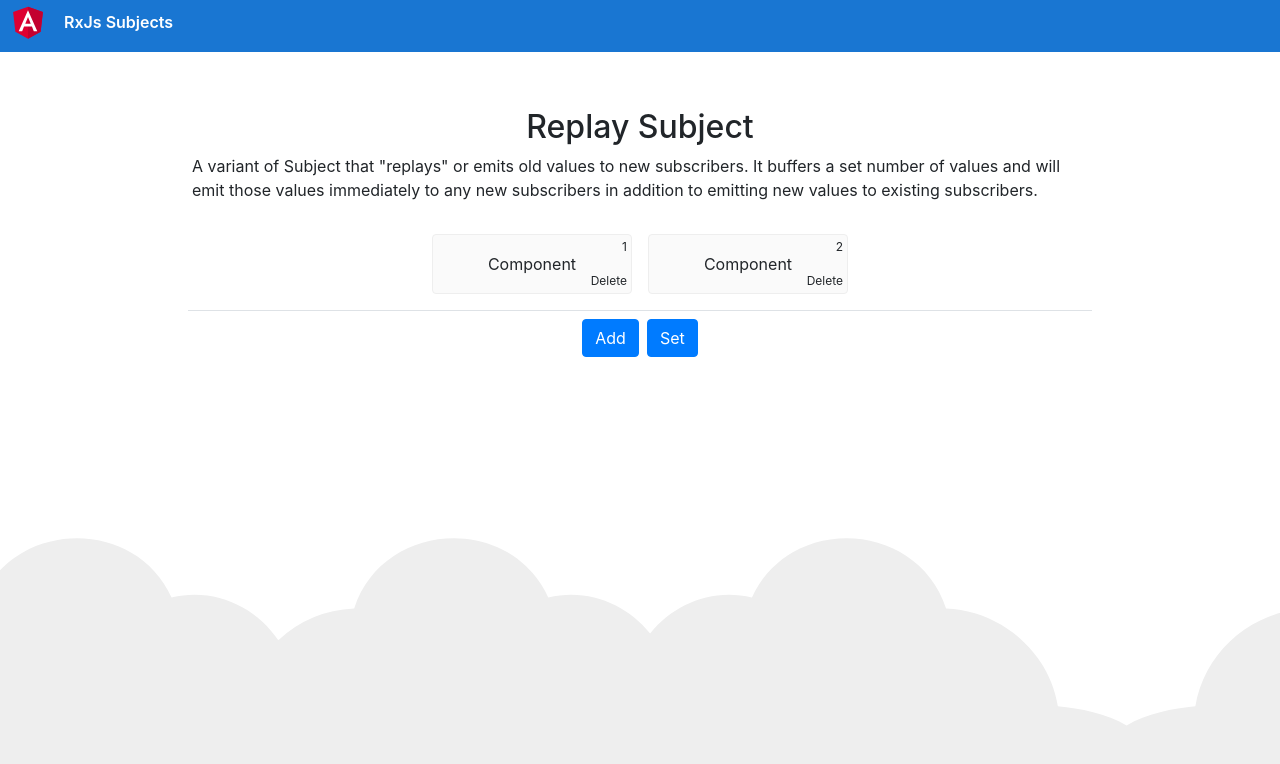
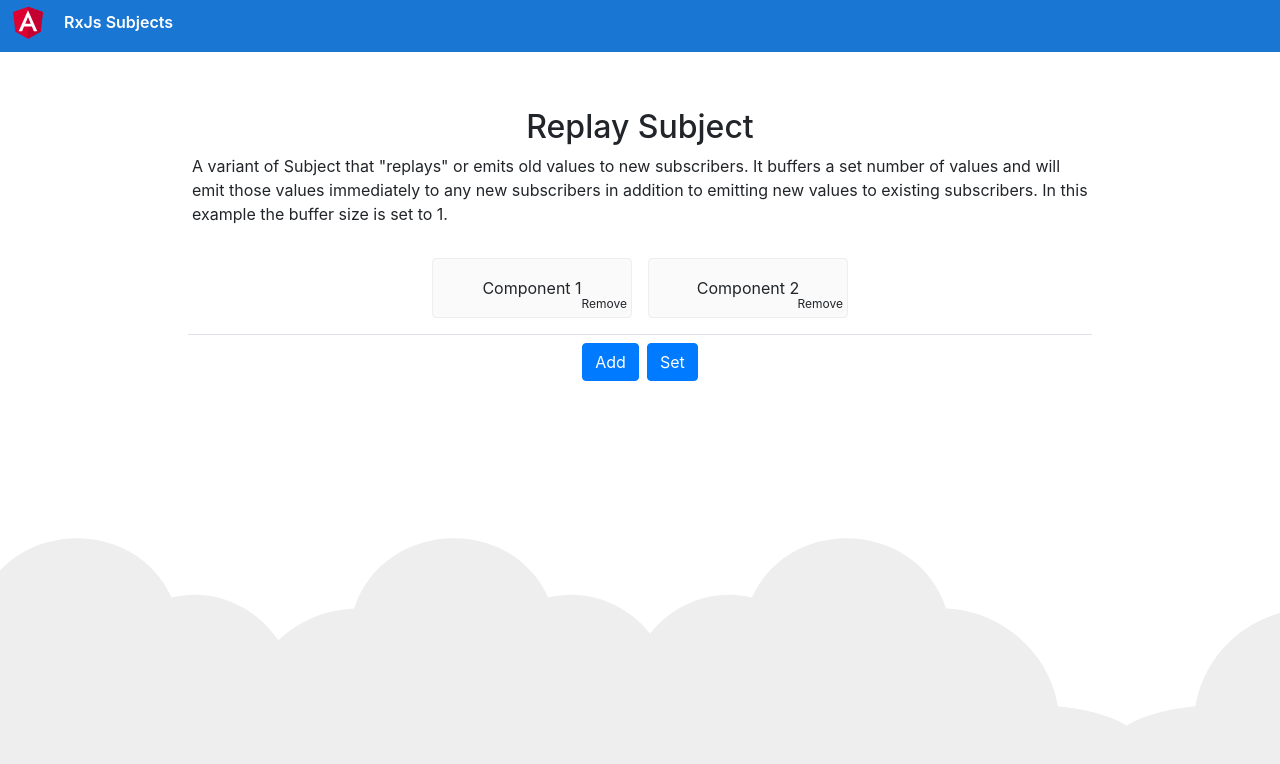
Before and after one commit to alfonsserra/angular-component-communication, an Angular app: page / in a window 1280 px wide. Shown: the top 764 px of the page. Built offline with nearby package versions, Linux system fonts and the light colour scheme.

Commit message:
Cosmetic

```diff
--- a/src/app/modules/replay-subject/replay-subject.module.ts
+++ b/src/app/modules/replay-subject/replay-subject.module.ts
@@ -2,6 +2,7 @@ import { BrowserModule } from '@angular/platform-browser';
 import { NgModule } from '@angular/core';
 import { ReplaySubjectSampleComponentComponent } from './sample-component/sample-component.component';
 import { CardComponent } from './sample-component/card/card.component';
+import { SuiteContextService } from './services/suite-context.service';
 
 
 
@@ -16,6 +17,6 @@ import { CardComponent } from './sample-component/card/card.component';
   imports: [
     BrowserModule
   ],
-  providers: []
+  providers: [SuiteContextService]
 })
 export class ReplaySubjectModule { }
--- a/src/app/modules/replay-subject/sample-component/card/card.component.html
+++ b/src/app/modules/replay-subject/sample-component/card/card.component.html
@@ -1,6 +1,6 @@
 <div class="card" tabindex="0" >
-  <span class="card-id">{{identifiedBy}}</span>
-  <span>Component {{organization?.name}}</span>
-  <a class="delete-link" (click)="doClick()">Delete</a>
+  <span class="card-id">{{organization?.name}}</span>
+  <span>Component {{identifiedBy}}</span>
+  <a class="delete-link" (click)="doClick()">Remove</a>
 
 </div>
--- a/src/app/modules/replay-subject/sample-component/card/card.component.scss
+++ b/src/app/modules/replay-subject/sample-component/card/card.component.scss
@@ -12,7 +12,7 @@
   justify-content: center;
   align-items: center;
   transition: all 0.2s ease-in-out;
-  line-height: 24px;
+  line-height: 26px;
   text-align: center;
 }
 
@@ -39,7 +39,7 @@
 @media screen and (max-width: 767px) {
 
   .card {
-    line-height: 24px;
+    line-height: 26px;
     margin: 8px 4px;
   }
 
--- a/src/app/modules/replay-subject/sample-component/sample-component.component.html
+++ b/src/app/modules/replay-subject/sample-component/sample-component.component.html
@@ -1,10 +1,9 @@
 <div class="content">
   <h2>Replay Subject</h2>
-  <p>A variant of Subject that "replays" or emits old values to new subscribers. It buffers a set number of values and will emit those values immediately to any new subscribers in addition to emitting new values to existing subscribers.</p>
+  <p>A variant of Subject that "replays" or emits old values to new subscribers. It buffers a set number of values and will emit those values immediately to any new subscribers in addition to emitting new values to existing subscribers. In this example the buffer size is set to 1.</p>
 
   <div class="card-container">
     <app-card *ngFor="let card of cards" (add)="doRemove($event)" [identifiedBy]="card">
-
     </app-card>
   </div>
 
--- a/src/app/modules/replay-subject/sample-component/sample-component.component.ts
+++ b/src/app/modules/replay-subject/sample-component/sample-component.component.ts
@@ -30,7 +30,7 @@ export class ReplaySubjectSampleComponentComponent implements OnInit {
   }
 
   public doSet() {
-    this.context.setCurrentOrg({id: this.getMessageId(), name: Date.now() + '', logo: 'logo'});
+      this.context.setCurrentOrg({id: this.getMessageId(), name: Date.now() + '', logo: 'logo'});
   }
 
   public doAdd(): void {
--- a/src/app/modules/replay-subject/services/suite-context.service.ts
+++ b/src/app/modules/replay-subject/services/suite-context.service.ts
@@ -2,7 +2,7 @@ import { Injectable } from '@angular/core';
 import { ReplaySubject } from 'rxjs';
 import { Organization } from '@model/organization.model';
 
-@Injectable({providedIn: 'root'})
+@Injectable()
 export class SuiteContextService {
   private readonly currentOrgSubject = new ReplaySubject<Organization>(1);
 
```
